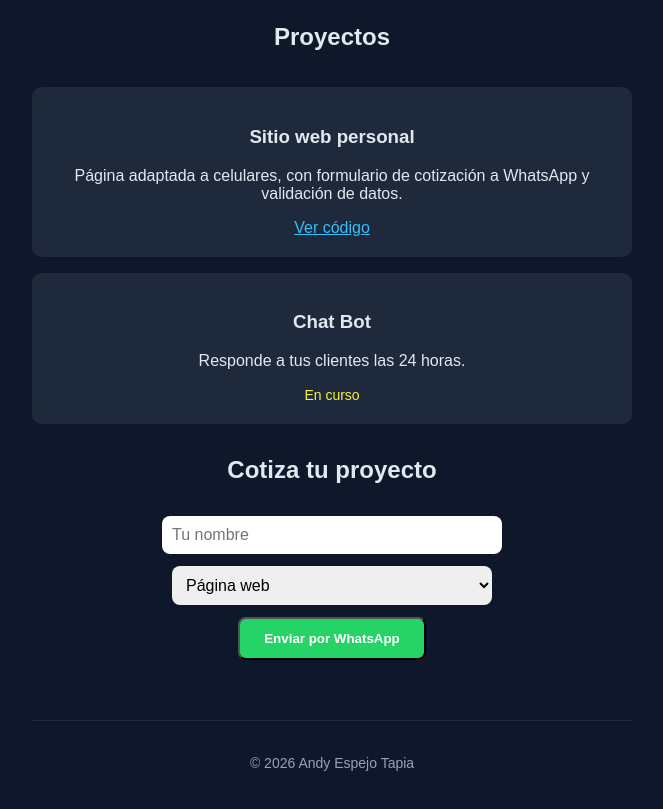
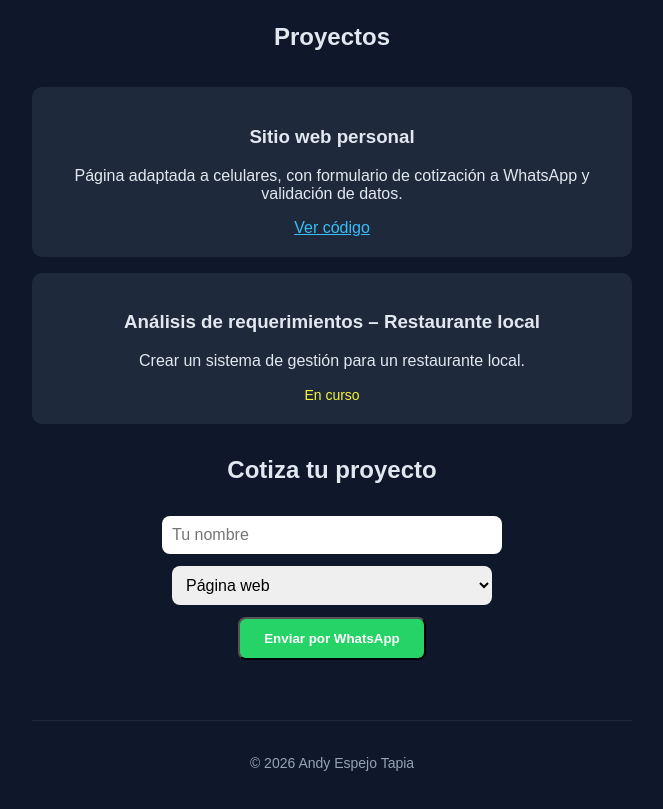
Before and after one commit to tommerespejo-hash/Imperio, a plain HTML site: page index.html in a window 1280 px wide. Shown: the part 677-1486 px from the top of the page, without its empty margins (308-971 px from the left). Drawn offline with Linux system fonts and the light colour scheme.

Commit message:
segundo proyecto

```diff
--- a/index.html
+++ b/index.html
@@ -47,8 +47,8 @@
   </div>
 
   <div class="tarjeta">
-    <h3>Chat Bot</h3>
-    <p>Responde a tus clientes las 24 horas.</p>
+    <h3>Análisis de requerimientos – Restaurante local</h3>
+    <p>Crear un sistema de gestión para un restaurante local.</p>
     <span class="estado">En curso</span>
   </div>
 </section>
```
